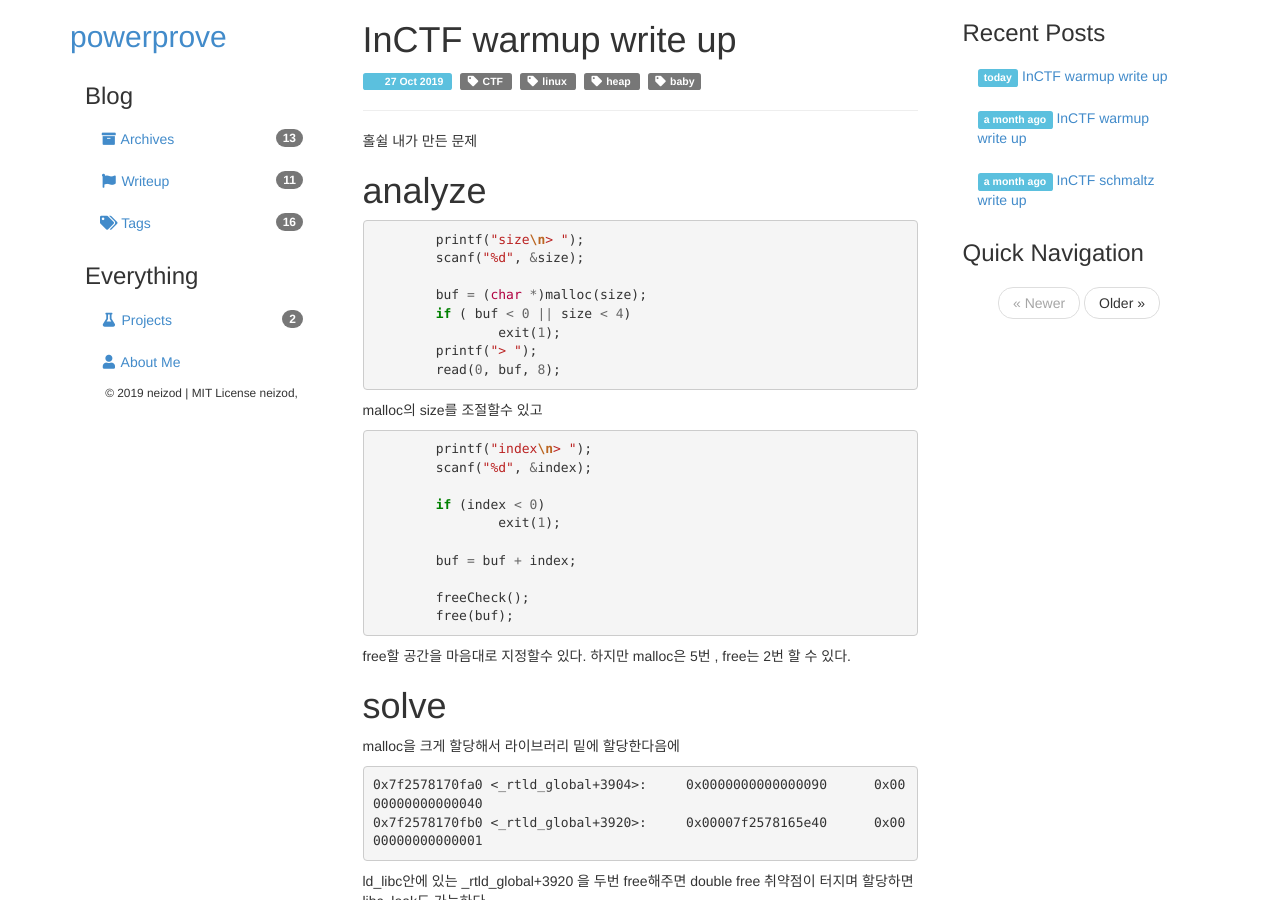
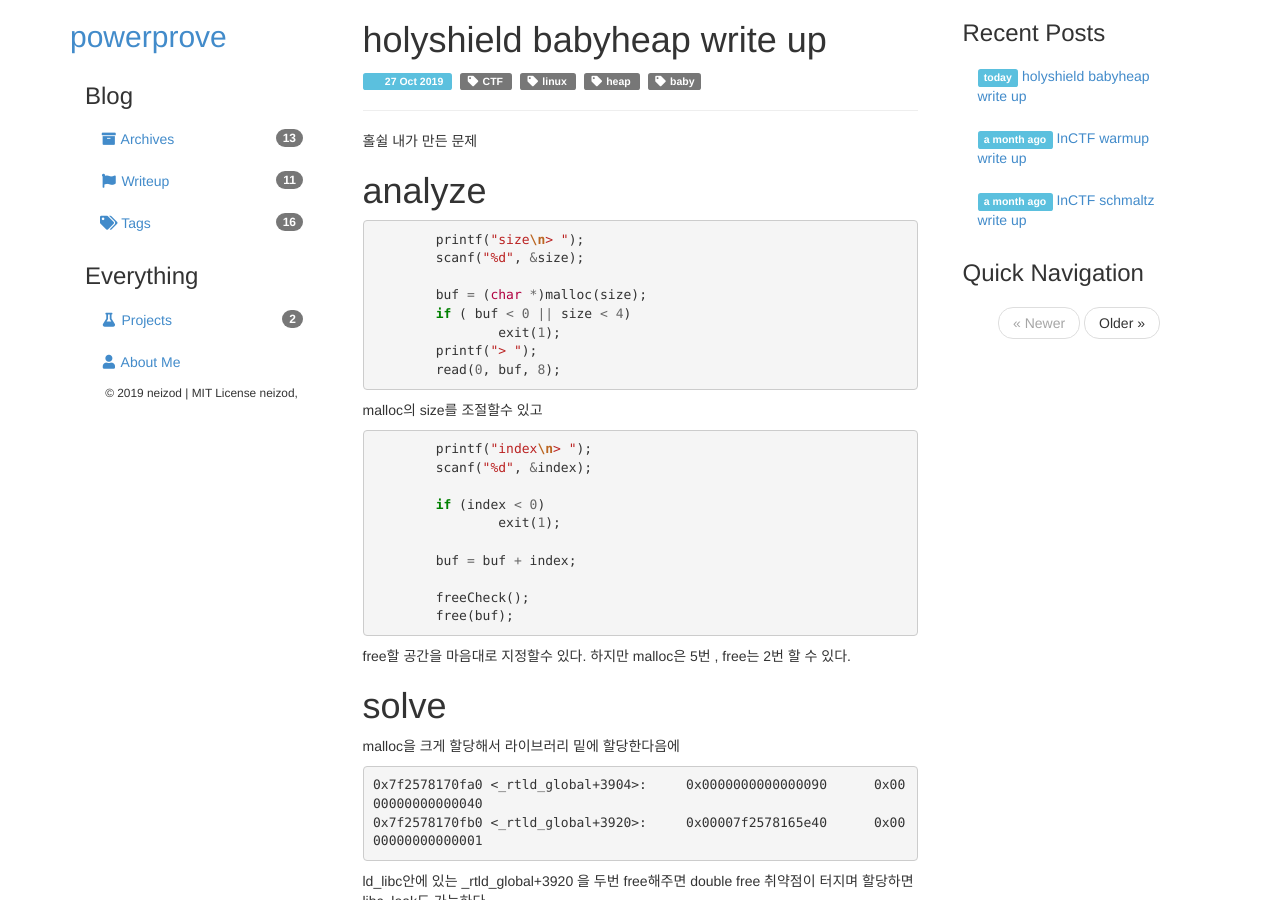
Before and after one commit to powerprove/powerprove.github.io, a Jekyll site: the page built from _posts/2019-10-27-holyshield-babyheap.md, in a window 1280 px wide and 900 px high. Built offline with Jekyll 4.4.1, drawn with Linux system fonts in a browser that asks for light colours; Markdown is read by kramdown in place of the engine named in the settings.

Commit message:
[+] babyheap exploit

```diff
--- a/_posts/2019-10-27-holyshield-babyheap.md
+++ b/_posts/2019-10-27-holyshield-babyheap.md
@@ -1,5 +1,5 @@
 ---
-title: InCTF warmup write up
+title: holyshield babyheap write up
 categories: [2019, holyshield]
 tags: [CTF, linux, heap, baby]
 ---
```
